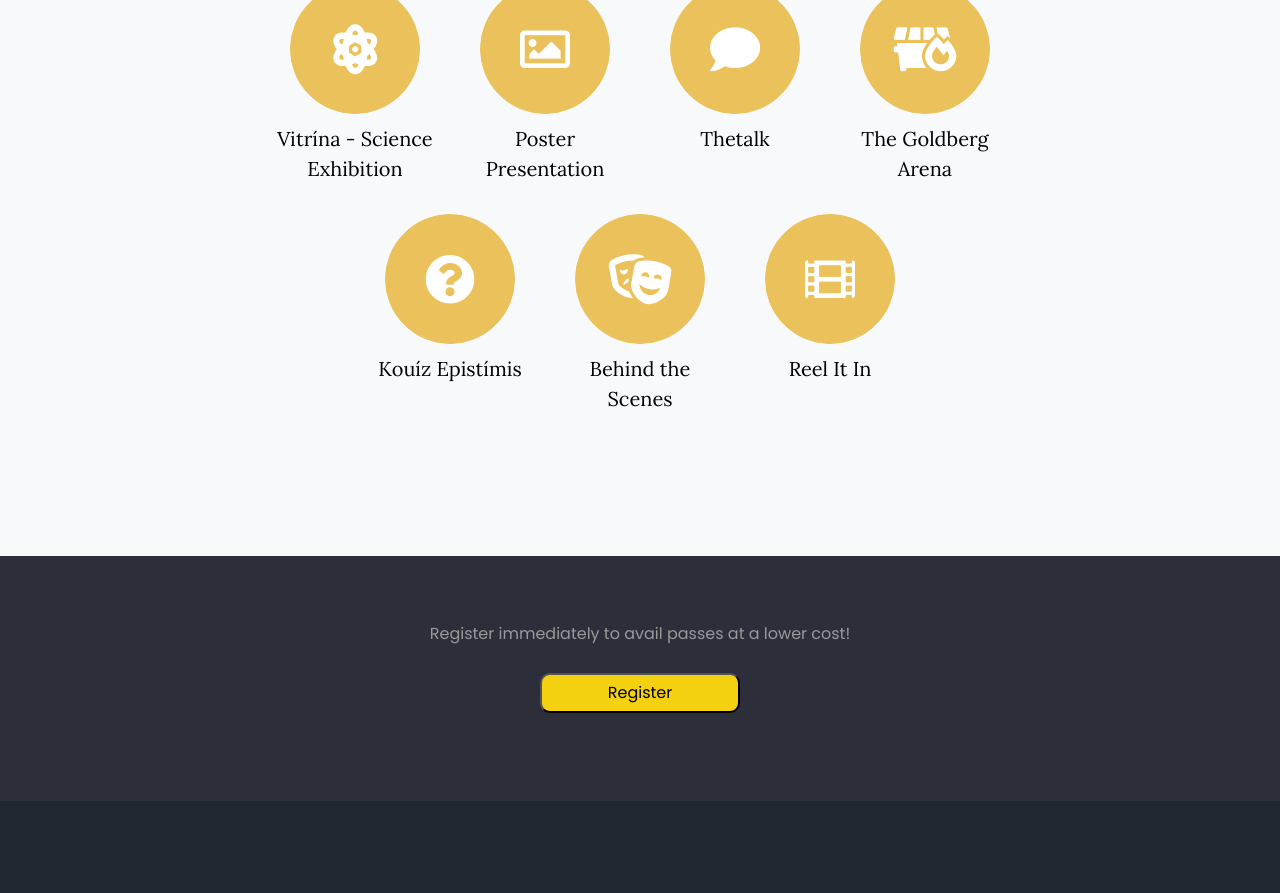
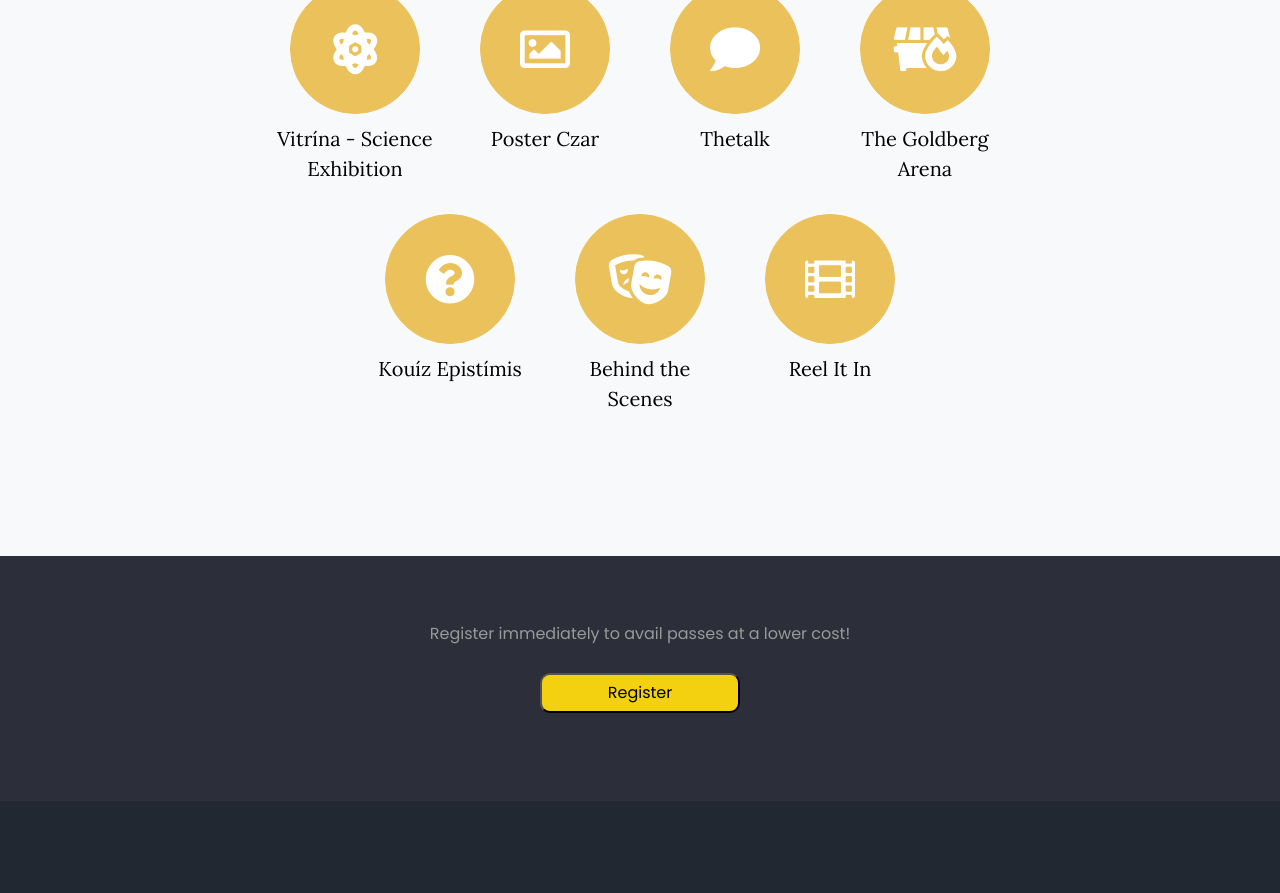
Before and after one commit to Ash110/Epsilon, a plain HTML site: page index.html in a window 1280 px wide. Shown: the part 2177-3070 px from the top of the page. Drawn offline with Linux system fonts and the light colour scheme; some packages are replaced by stand-ins of ours; no server answers; files whose address does not match are found by name.

Commit message:
More minor changes

```diff
--- a/index.html
+++ b/index.html
@@ -188,7 +188,7 @@
 							<div class="icon d-flex justify-content-center align-items-center">
 								<span class="far fa-image"></span>
 							</div>
-							<h3>Poster Presentation</a></h3>
+							<h3>Poster Czar	</a></h3>
 						</div>
 					</div>
 					<div class="col-md-3 col-lg-2 text-center"><a href="Pages/TED.html">
```
Also changed, not shown: Pages/goldberg.html (+1 -1 lines).
